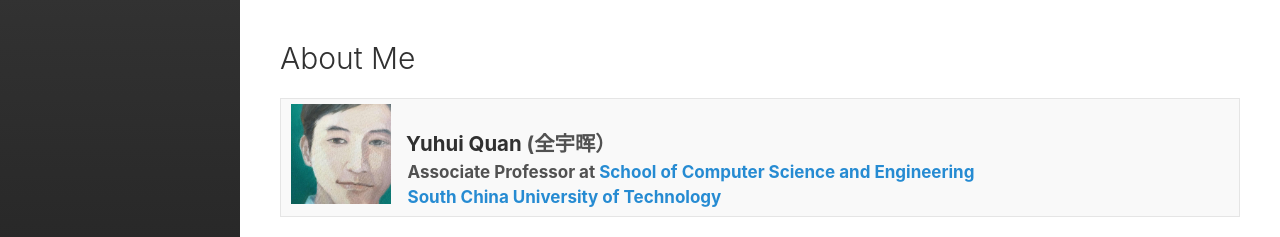
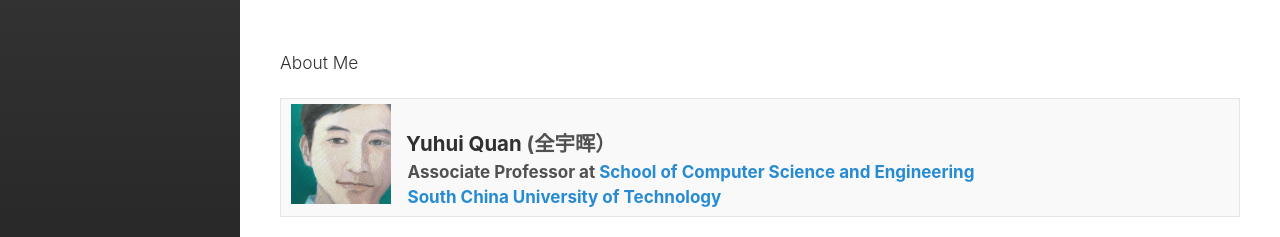
Before and after one commit to Dofboom/Dofboom.github.io, a Jekyll site: the page built from _posts/2020-5-30-resume.md, in a window 1280 px wide. Shown: the top 237 px of the page. Built offline with Jekyll 4.4.1, drawn with Linux system fonts in a browser that asks for light colours.

```diff
--- a/_posts/2020-5-30-resume.md
+++ b/_posts/2020-5-30-resume.md
@@ -1,6 +1,6 @@
 ---
 layout: post
-title: About Me
+title: <small><small><small>About Me</small></small></small>
 excerpt_separator:  <!--more-->
 ---
 <table>
```
